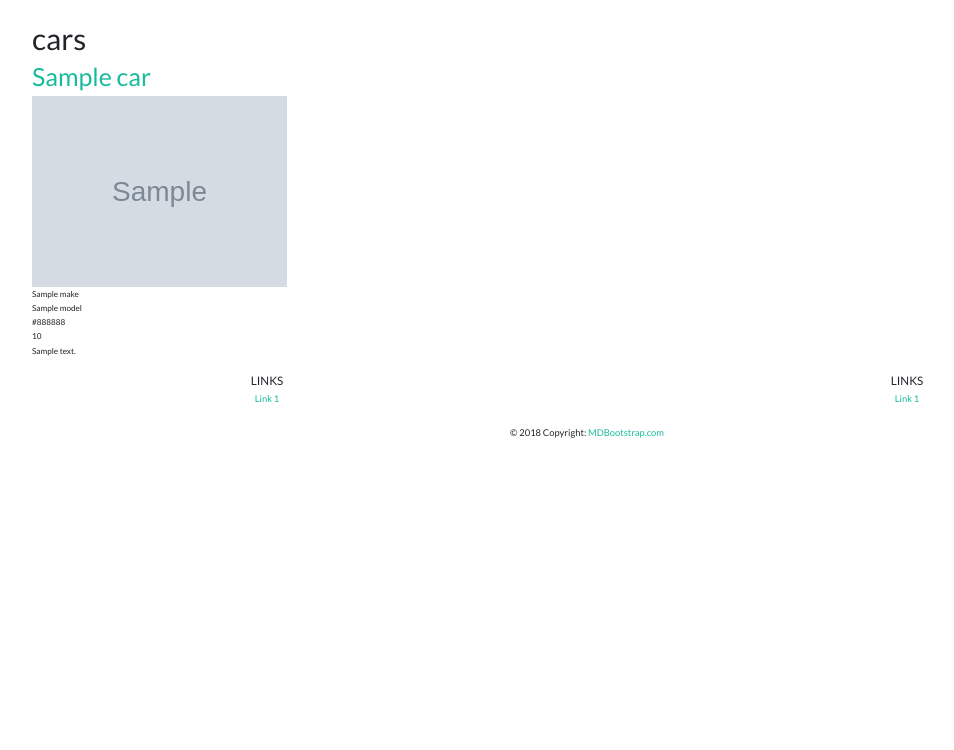
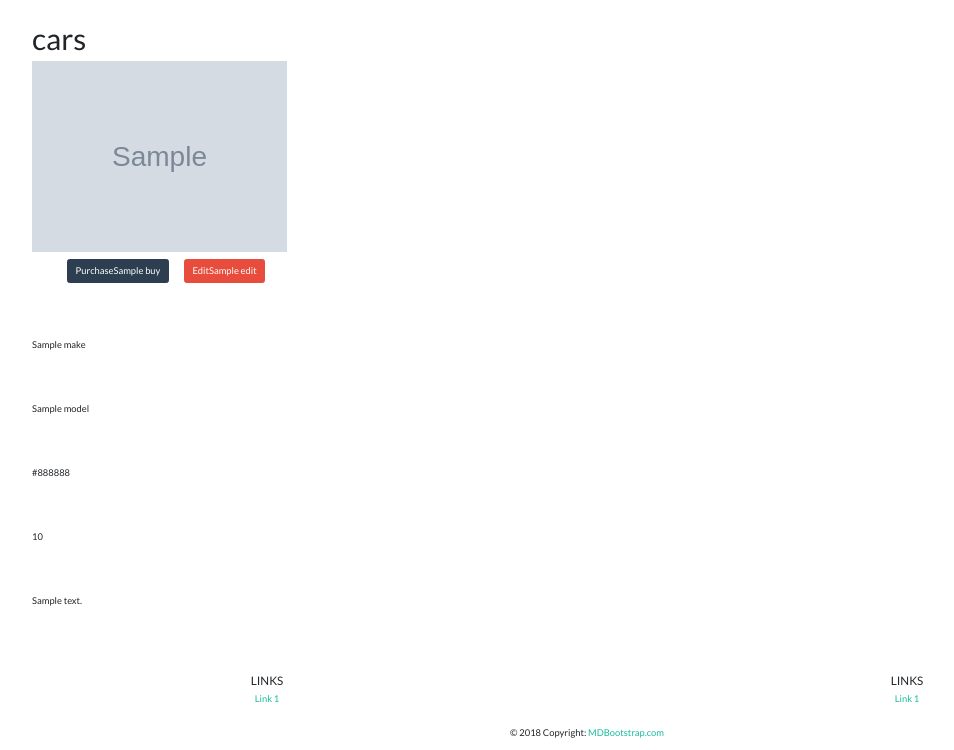
Before and after one commit to donaldvallejo/contractorProject, a Flask app: template templates/cars_index.html in a window 1280 px wide. Shown: the part 72-822 px from the top of the page, without its empty margins (53-1007 px from the left). Before the commit the page ends 510 px from the top, so only its background shows below. Run offline with Flask 2, Linux system fonts and the light colour scheme; the template is opened without the code that fills it: most values are stand-ins (such as "Sample title", 1, 10 or a date in 2020); grey boxes marked "Sample" are stand-in pictures; some libraries are stand-ins or nearby versions.

Commit message:
finished buttons

```diff
--- /dev/null
+++ b/style/style.css
@@ -0,0 +1,7 @@
+.buttons {
+    margin-left: 20px !important;
+}
+
+.smallIndent {
+    margin-bottom: 50px !important;
+}
--- a/templates/base.html
+++ b/templates/base.html
@@ -6,6 +6,7 @@
     <!-- Latest compiled and minified CSS -->
     <link rel='stylesheet' href='https://maxcdn.bootstrapcdn.com/bootstrap/3.3.7/css/bootstrap.min.css'>
     <link rel='stylesheet' href='https://bootswatch.com/4/flatly/bootstrap.min.css'>
+    <link rel="stylesheet" href="style/style.css">
 </head>
 <body>
   {% include 'partials/navbar.html' %}
--- a/templates/cars_index.html
+++ b/templates/cars_index.html
@@ -5,13 +5,18 @@
 <div class='row'>
     {% for car in cars %}
     <div class='col-md-3'>
-        <h2><a href='/cars/{{ car._id }}'>{{ car.title }}</a></h2>
         <img src="{{ car.Image }}" style="width: 100% !important;" alt="">
-        <small>{{ car.Make }}</small><br>
-        <small>{{ car.Model }}</small><br>
-        <small>{{ car.Color }}</small><br>
-        <small>{{ car.Price }}</small><br>
-        <small>{{ car.Description }}</small><br>
+        <div class="container">
+    <div class="row buttons smallIndent">
+            <h2><a href='/cars/purchase{{ car._id }}'><button class="btn btn-primary">Purchase{{ Buy }}</button></a></h2>
+            <h2 class="col-xs-1"><a href='/cars/{{ car._id }}'><button class="btn btn-danger">Edit{{ edit }}</button></a></h2>
+    </div>
+        </div>
+        <p class="smallIndent">{{ car.Make }}</p>
+        <p class="smallIndent">{{ car.Model }}</p>
+        <p class="smallIndent">{{ car.Color }}</p>
+        <p class="smallIndent">{{ car.Price }}</p>
+        <p class="smallIndent">{{ car.Description }}</p>
     </div>
     {% endfor %}
 </div>
```
